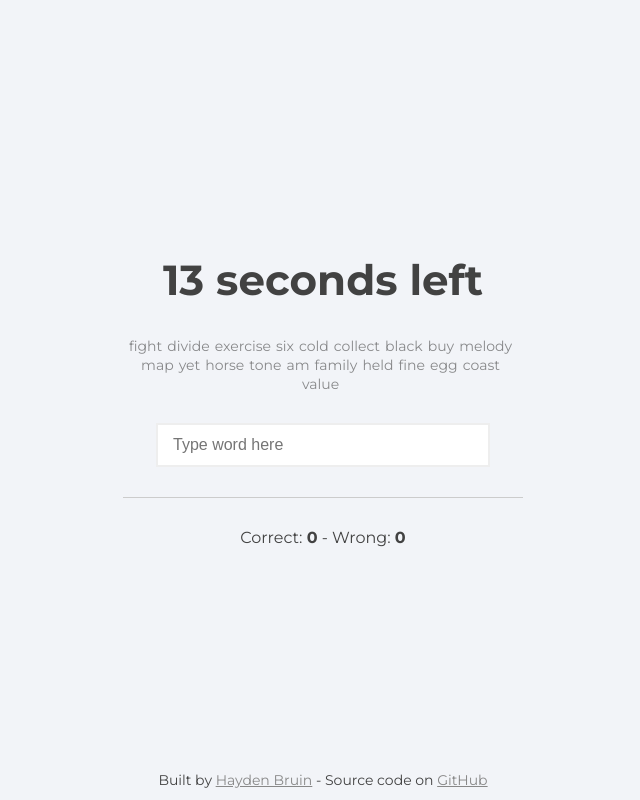
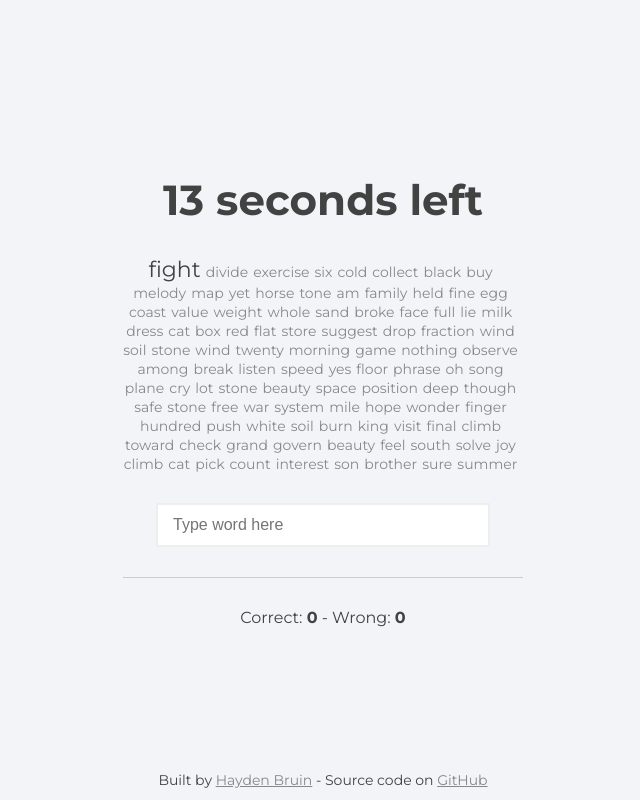
Before and after one commit to HaydenBruin/Typing-Speed-Test, a React app: page / in a window 1280 px wide. Both pictures are taken after a click on the button "START TEST". Shown: the whole page, without its empty margins (317-957 px from the left). Built offline with nearby package versions, Linux system fonts and the light colour scheme.

Commit message:
Changed functionality so next words display in a row

```diff
--- a/src/TypingTest.js
+++ b/src/TypingTest.js
@@ -29,7 +29,8 @@ export default class TypingTest extends Component {
 
     // DEFAULT SETTINGS
     defaultSettings = {
-        testSeconds: 15
+        testSeconds: 15,
+        maxWords: 100
     }
 
     state = {
@@ -53,7 +54,7 @@ export default class TypingTest extends Component {
 
     getRandomWords = () => {
         const words = [];
-        for(var i = 0; i < 20; i++)
+        for(var i = 0; i < this.defaultSettings.maxWords; i++)
         {
             words[i] = this.getRandomWord();
         }
@@ -61,6 +62,7 @@ export default class TypingTest extends Component {
     }
 
     startTest = () => {
+        const testWords = this.getRandomWords();
         this.setState({
             countdown: this.defaultSettings.testSeconds,
             startedTest: true,
@@ -70,7 +72,8 @@ export default class TypingTest extends Component {
                 correct: 0,
                 wrong: 0
             },
-            words: this.getRandomWords()
+            words: testWords,
+            currentWord: 0
         })
 
         // START COUNTDOWN TIMER
@@ -119,7 +122,7 @@ export default class TypingTest extends Component {
         var correct = this.state.answers.correct;
         var wrong = this.state.answers.wrong;
 
-        if(this.state.typedWord.toLowerCase() === this.state.words[0].toLowerCase()) correct++;
+        if(this.state.typedWord.toLowerCase() === this.state.words[this.state.currentWord].toLowerCase()) correct++;
             else wrong++;
 
         this.setState({
@@ -127,7 +130,7 @@ export default class TypingTest extends Component {
                 correct: correct,
                 wrong: wrong
             },
-            words: this.getRandomWords(),
+            currentWord: this.state.currentWord + 1,
             typedWord: ""
         })
     }
@@ -141,7 +144,7 @@ export default class TypingTest extends Component {
                     <div className="words">
                         {
                             this.state.words.map((word, index) => {
-                                return <div className="word" key={index}>{word}</div>
+                                return <div className={this.state.currentWord === index ? "word active" : "word"} key={index}>{word}</div>
                             })
                         }
                     </div>
```
